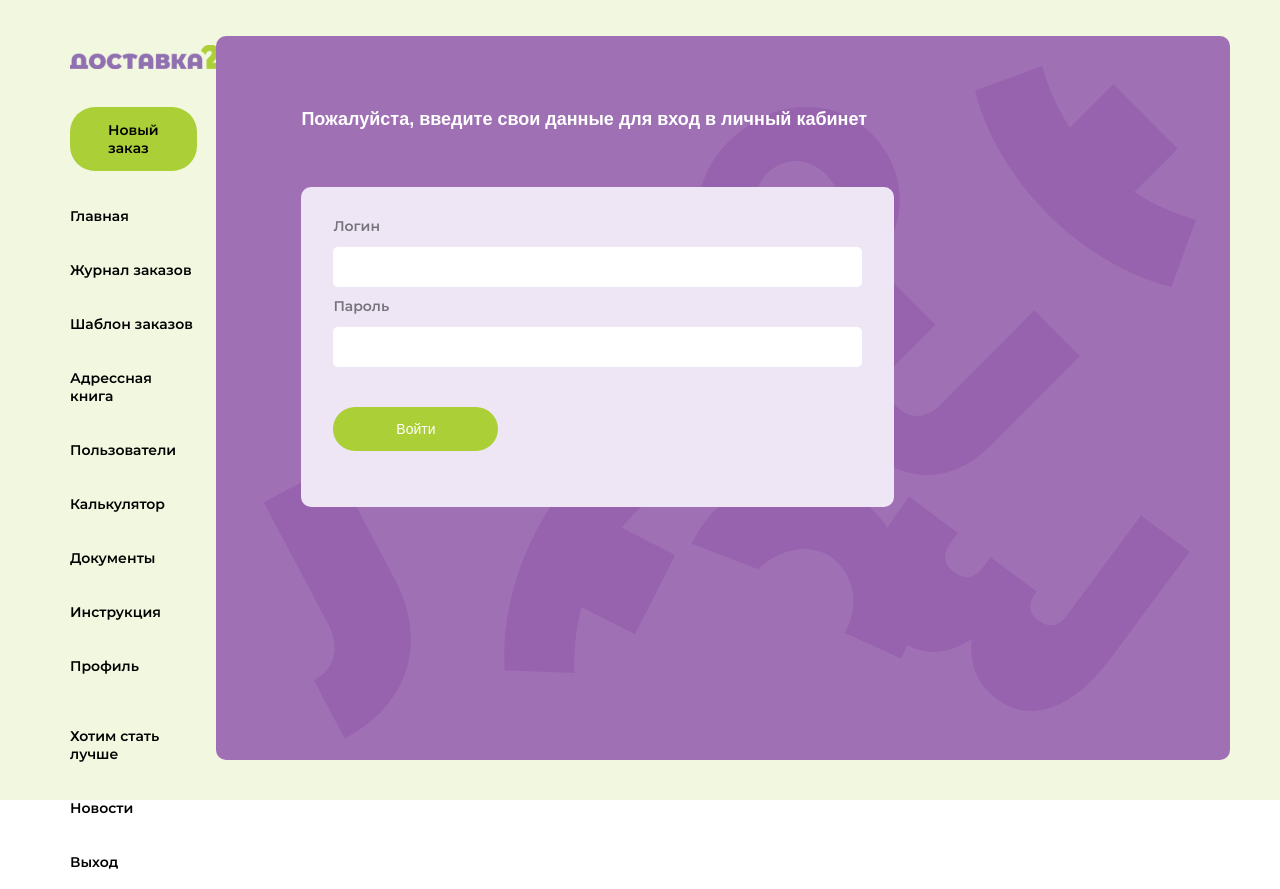
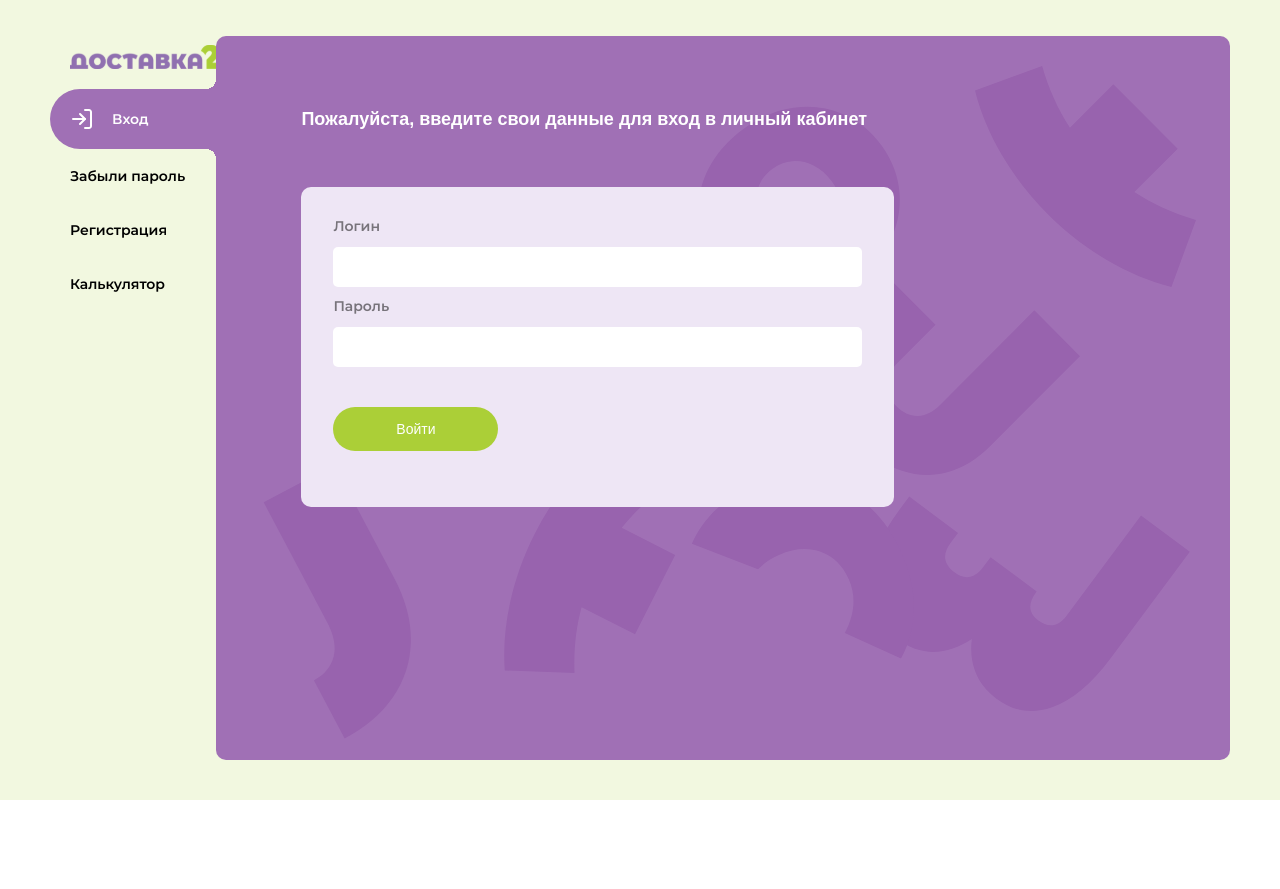
Before and after one commit to alexander-chemeza/dostavka24, an Angular app: page / in a window 1280 px wide. After the commit the page ends 800 px from the top, so only its background shows below. Built offline with nearby package versions, Linux system fonts and the light colour scheme; a web font is replaced by a local one.

Commit message:
entity user registration with modules

```diff
--- a/src/app/components/sidebar/sidebar.component.html
+++ b/src/app/components/sidebar/sidebar.component.html
@@ -4,79 +4,79 @@
       <img src="../../../assets/img/logo.svg" alt="big-logo">
     </a>
   </div>
-<!--  <ul class="unlogged">-->
-<!--    <li routerLinkActive="active-menu" [routerLinkActiveOptions]="{exact: true}">-->
-<!--      <img src="../../../assets/img/signing/log-in.svg" alt="log-in">-->
-<!--      <a [routerLink]="['']">-->
-<!--        Вход</a>-->
-<!--    </li>-->
-<!--    <li routerLinkActive="active-menu">-->
-<!--      <img src="../../../assets/img/signing/recover.svg" alt="recover">-->
-<!--      <a [routerLink]="['/recover']">Забыли пароль</a>-->
-<!--    </li>-->
-<!--    <li routerLinkActive="active-menu">-->
-<!--      <img src="../../../assets/img/signing/registration.svg" alt="registration">-->
-<!--      <a [routerLink]="['/registration']">Регистрация</a>-->
-<!--    </li>-->
-<!--    <li routerLinkActive="active-menu">-->
-<!--      <img src="../../../assets/img/signing/calc.svg" alt="calculator">-->
-<!--      <a [routerLink]="['/calculator']">Калькулятор</a>-->
-<!--    </li>-->
-<!--  </ul>-->
-  <div class="logged">
-    <div class="logged-box">
-      <ul class="logged-menu">
-        <li routerLinkActive="active-menu active-menu_psm">
-          <a href="" routerLink="/order" class="new-order">Новый заказ</a>
+  <ul class="unlogged">
+    <li routerLinkActive="active-menu" [routerLinkActiveOptions]="{exact: true}">
+      <img src="../../../assets/img/signing/log-in.svg" alt="log-in">
+      <a [routerLink]="['']">
+        Вход</a>
     </li>
     <li routerLinkActive="active-menu">
-          <img src="" alt="">
-          <a href="" routerLink="/home">Главная</a>
+      <img src="../../../assets/img/signing/recover.svg" alt="recover">
+      <a [routerLink]="['/recover']">Забыли пароль</a>
     </li>
     <li routerLinkActive="active-menu">
-          <img src="" alt="">
-          <a href="" routerLink="/journal">Журнал заказов</a>
+      <img src="../../../assets/img/signing/registration.svg" alt="registration">
+      <a [routerLink]="['/registration']">Регистрация</a>
     </li>
     <li routerLinkActive="active-menu">
-          <img src="" alt="">
-          <a href="" routerLink="/template">Шаблон заказов</a>
-        </li>
-        <li routerLinkActive="active-menu">
-          <img src="" alt="">
-          <a href="" routerLink="/book">Адрессная книга</a>
-        </li>
-        <li routerLinkActive="active-menu">
-          <img src="" alt="">
-          <a href="" routerLink="/users">Пользователи</a>
-        </li>
-        <li routerLinkActive="active-menu">
-          <img src="" alt="">
-          <a href="" routerLink="/calculator">Калькулятор</a>
-        </li>
-        <li routerLinkActive="active-menu">
-          <img src="../../../assets/img/sidebar/light/file-text.svg" alt="ico">
-          <a href="" routerLink="/docs">Документы</a>
-        </li>
-        <li routerLinkActive="active-menu">
-          <img src="" alt="">
-          <a href="" routerLink="/instructions">Инструкция</a>
-        </li>
-        <li routerLinkActive="active-menu">
-          <img src="" alt="">
-          <a href="" routerLink="/profile">Профиль</a>
+      <img src="../../../assets/img/signing/calc.svg" alt="calculator">
+      <a [routerLink]="['/calculator']">Калькулятор</a>
     </li>
   </ul>
-    </div>
-    <ul class="logged-box">
-      <li class="active-link">
-        <a href="">Хотим стать лучше</a>
-      </li>
-      <li class="active-link">
-        <a href="">Новости</a>
-      </li>
-      <li class="active-link">
-        <a href="">Выход</a>
-      </li>
-    </ul>
-  </div>
+<!--  <div class="logged">-->
+<!--    <div class="logged-box">-->
+<!--      <ul class="logged-menu">-->
+<!--        <li routerLinkActive="active-menu active-menu_psm">-->
+<!--          <a href="" routerLink="/order" class="new-order">Новый заказ</a>-->
+<!--        </li>-->
+<!--        <li routerLinkActive="active-menu">-->
+<!--          <img src="" alt="">-->
+<!--          <a href="" routerLink="/home">Главная</a>-->
+<!--        </li>-->
+<!--        <li routerLinkActive="active-menu">-->
+<!--          <img src="" alt="">-->
+<!--          <a href="" routerLink="/journal">Журнал заказов</a>-->
+<!--        </li>-->
+<!--        <li routerLinkActive="active-menu">-->
+<!--          <img src="" alt="">-->
+<!--          <a href="" routerLink="/template">Шаблон заказов</a>-->
+<!--        </li>-->
+<!--        <li routerLinkActive="active-menu">-->
+<!--          <img src="" alt="">-->
+<!--          <a href="" routerLink="/book">Адрессная книга</a>-->
+<!--        </li>-->
+<!--        <li routerLinkActive="active-menu">-->
+<!--          <img src="" alt="">-->
+<!--          <a href="" routerLink="/users">Пользователи</a>-->
+<!--        </li>-->
+<!--        <li routerLinkActive="active-menu">-->
+<!--          <img src="" alt="">-->
+<!--          <a href="" routerLink="/calculator">Калькулятор</a>-->
+<!--        </li>-->
+<!--        <li routerLinkActive="active-menu">-->
+<!--          <img src="../../../assets/img/sidebar/light/file-text.svg" alt="ico">-->
+<!--          <a href="" routerLink="/docs">Документы</a>-->
+<!--        </li>-->
+<!--        <li routerLinkActive="active-menu">-->
+<!--          <img src="" alt="">-->
+<!--          <a href="" routerLink="/instructions">Инструкция</a>-->
+<!--        </li>-->
+<!--        <li routerLinkActive="active-menu">-->
+<!--          <img src="" alt="">-->
+<!--          <a href="" routerLink="/profile">Профиль</a>-->
+<!--        </li>-->
+<!--      </ul>-->
+<!--    </div>-->
+<!--    <ul class="logged-box">-->
+<!--      <li class="active-link">-->
+<!--        <a href="">Хотим стать лучше</a>-->
+<!--      </li>-->
+<!--      <li class="active-link">-->
+<!--        <a href="">Новости</a>-->
+<!--      </li>-->
+<!--      <li class="active-link">-->
+<!--        <a href="">Выход</a>-->
+<!--      </li>-->
+<!--    </ul>-->
+<!--  </div>-->
 </nav>
--- a/src/app/pages/registration/registration.component.html
+++ b/src/app/pages/registration/registration.component.html
@@ -137,6 +137,8 @@
           <input type="text">
         </fieldset>
       </div>
+      <input [ngClass]="{'person-no-agreement-show': !personNoAgreement, 'person-no-agreement-hide': personNoAgreement}" type="submit" value="Отправить">
+      <input [ngClass]="{'person-no-agreement-show': personNoAgreement, 'person-no-agreement-hide': !personNoAgreement}" type="submit" value="Отправить">
     </fieldset>
     <fieldset class="with-agreement" [ngClass]="{'agreement-show': agreement, 'agreement-hide': !agreement}">
       <div class="registration-form-box-full">
@@ -156,11 +158,11 @@
           <div class="row">
             <div class="item">
               <label for="">Компания</label>
-              <input type="text">
+              <input type="text" [(ngModel)]="companyName" name="companyName">
             </div>
             <div class="item">
               <label for="">УНП компании</label>
-              <input type="text">
+              <input type="text" [(ngModel)]="unp" name="unp">
             </div>
           </div>
         </fieldset>
@@ -176,11 +178,11 @@
         </fieldset>
         <fieldset class="ur" [ngClass]="{'person-with-agreement-show': personWithAgreement, 'person-with-agreement-hide': !personWithAgreement}">
           <label for="">Имя</label>
-          <input type="text">
+          <input type="text" [(ngModel)]="userName" name="userName">
           <label for="">Email</label>
-          <input type="text">
+          <input type="text" [(ngModel)]="email" name="email">
           <label for="">Телефон</label>
-          <input type="text">
+          <input type="text" [(ngModel)]="phone" name="phone">
         </fieldset>
       </div>
       <div class="registration-form-box">
@@ -194,14 +196,15 @@
         </fieldset>
         <fieldset class="ur" [ngClass]="{'person-with-agreement-show': personWithAgreement, 'person-with-agreement-hide': !personWithAgreement}">
           <label for="">Логин</label>
-          <input type="text">
+          <input type="text" [(ngModel)]="login" name="login">
           <label for="">Пароль</label>
-          <input type="text">
+          <input type="password" [(ngModel)]="password" name="password">
           <label for="">Пароль (подтвердить)</label>
-          <input type="text">
+          <input type="password" name="passwordRepeat">
         </fieldset>
       </div>
+      <input [ngClass]="{'person-with-agreement-show': !personWithAgreement, 'person-with-agreement-hide': personWithAgreement}" type="submit" value="Отправить">
+      <input [ngClass]="{'person-with-agreement-show': personWithAgreement, 'person-with-agreement-hide': !personWithAgreement}" type="submit" value="Отправить" (click)="regUrWith()">
     </fieldset>
-    <input type="submit" value="Отправить">
   </form>
 </div>
--- a/src/app/pages/registration/registration.component.ts
+++ b/src/app/pages/registration/registration.component.ts
@@ -1,4 +1,15 @@
 import { Component, OnInit } from '@angular/core';
+import {HttpClient} from '@angular/common/http';
+
+export interface NewUrWithAgreement {
+  companyName: string;
+  email: string;
+  login: string;
+  password: string;
+  phone: string;
+  unp: string;
+  userName: string;
+}
 
 @Component({
   selector: 'app-registration',
@@ -11,7 +22,17 @@ export class RegistrationComponent implements OnInit {
   personNoAgreement = false;
   personWithAgreement = false;
 
-  constructor() { }
+  // Entity user with agreement options
+  companyName = '';
+  email = '';
+  login = '';
+  password = '';
+  phone = '';
+  unp = '';
+  userName = '';
+
+  constructor(private http: HttpClient) {
+  }
 
   ngOnInit(): void {
   }
@@ -34,4 +55,20 @@ export class RegistrationComponent implements OnInit {
     this.personWithAgreement = !this.personWithAgreement;
   }
 
+  regUrWith() {
+    const newUserUrWithAgreement: NewUrWithAgreement = {
+      companyName: this.companyName,
+      email: this.email,
+      login: this.login,
+      password: this.password,
+      phone: this.phone,
+      unp: this.unp,
+      userName: this.userName,
+    };
+
+    this.http.post('http://localhost:8080/registration', newUserUrWithAgreement)
+      .subscribe(response => {
+        console.log(response);
+      });
+  }
 }
```
Also changed, not shown: src/app/app.module.ts (+3 -4 lines), src/app/pages/registration/registration.module.ts (added, +20 -0 lines), src/app/shared/shared.module.ts (added, +17 -0 lines). Lines whose indentation alone changed are shown as unchanged.
